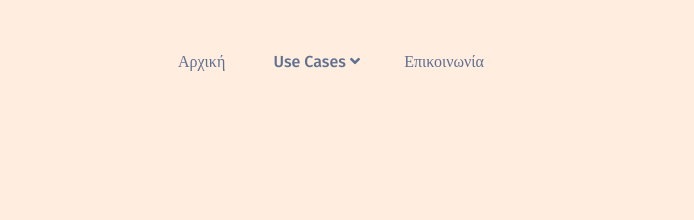
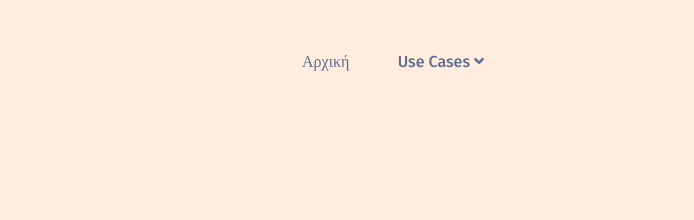
Before and after one commit to actgeo/actgeo.github.io, a plain HTML site: page insurance.html in a window 1280 px wide. Shown: the top 220 px of the page, 586-1280 px from the left. Drawn offline with Linux system fonts and the light colour scheme.

Commit message:
remove contant menu item

```diff
--- a/insurance.html
+++ b/insurance.html
@@ -37,7 +37,6 @@
                                     <li class="">
                                         <a href="index.html">Αρχική <i class="fas"></i></a>
                                     </li>
-
                                     <li class="">
                                         <a href="#">Use cases <i class="fas fa-angle-down"></i></a>
                                         <ul class="submenu">
@@ -45,11 +44,6 @@
                                             <li><a href="franchise.html">Franchise</a></li>
                                             <li><a href="insurance.html">Insurance Agents</a></li>
                                         </ul>
-                                    </li>
-
-                                    <li class="">
-                                        <a href="contact.html">Επικοινωνία</a>
-
                                     </li>
                                 </ul>
                             </nav>
```
Also changed, not shown: franchise.html (+0 -6 lines), index.html (+0 -4 lines), retail.html (+0 -6 lines).
